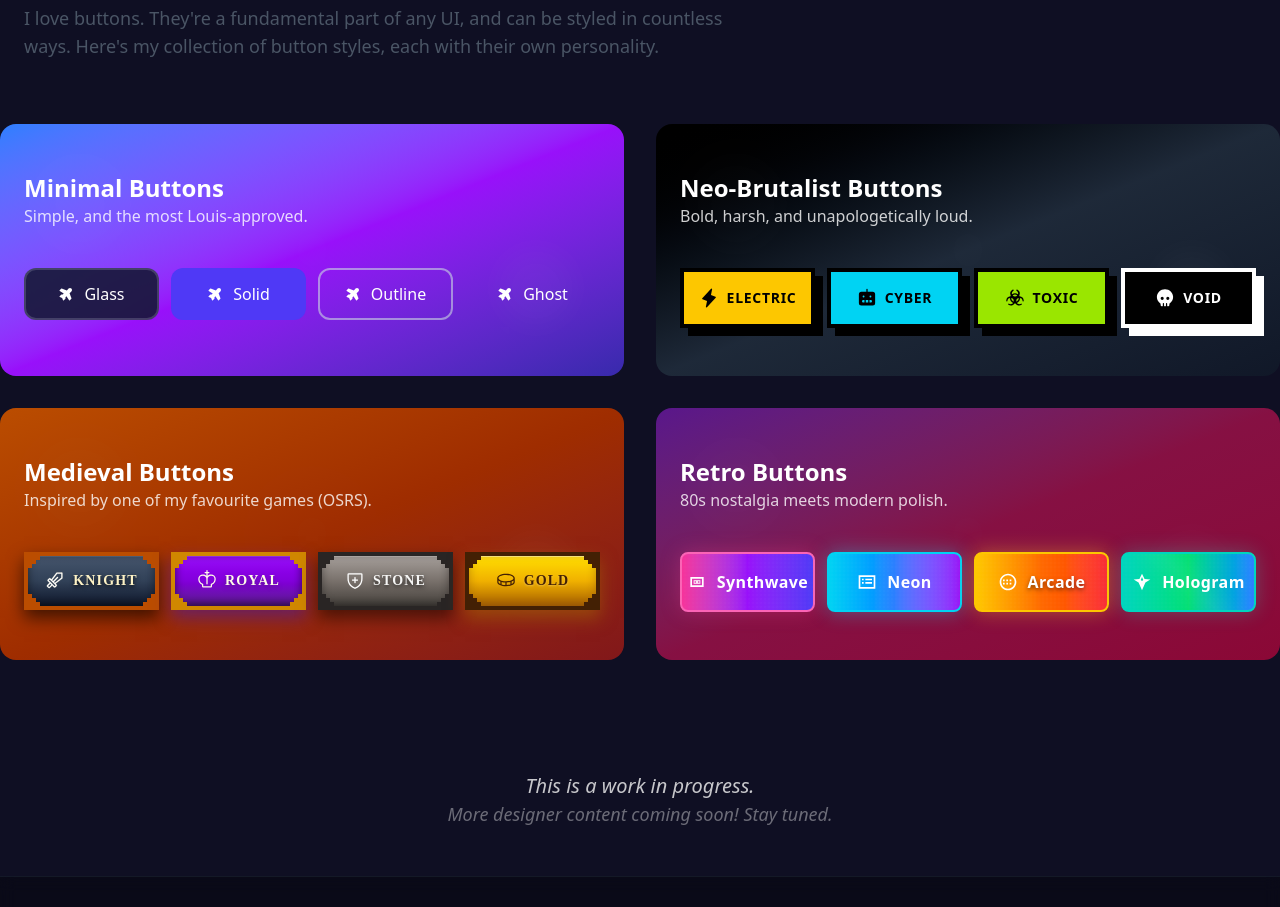
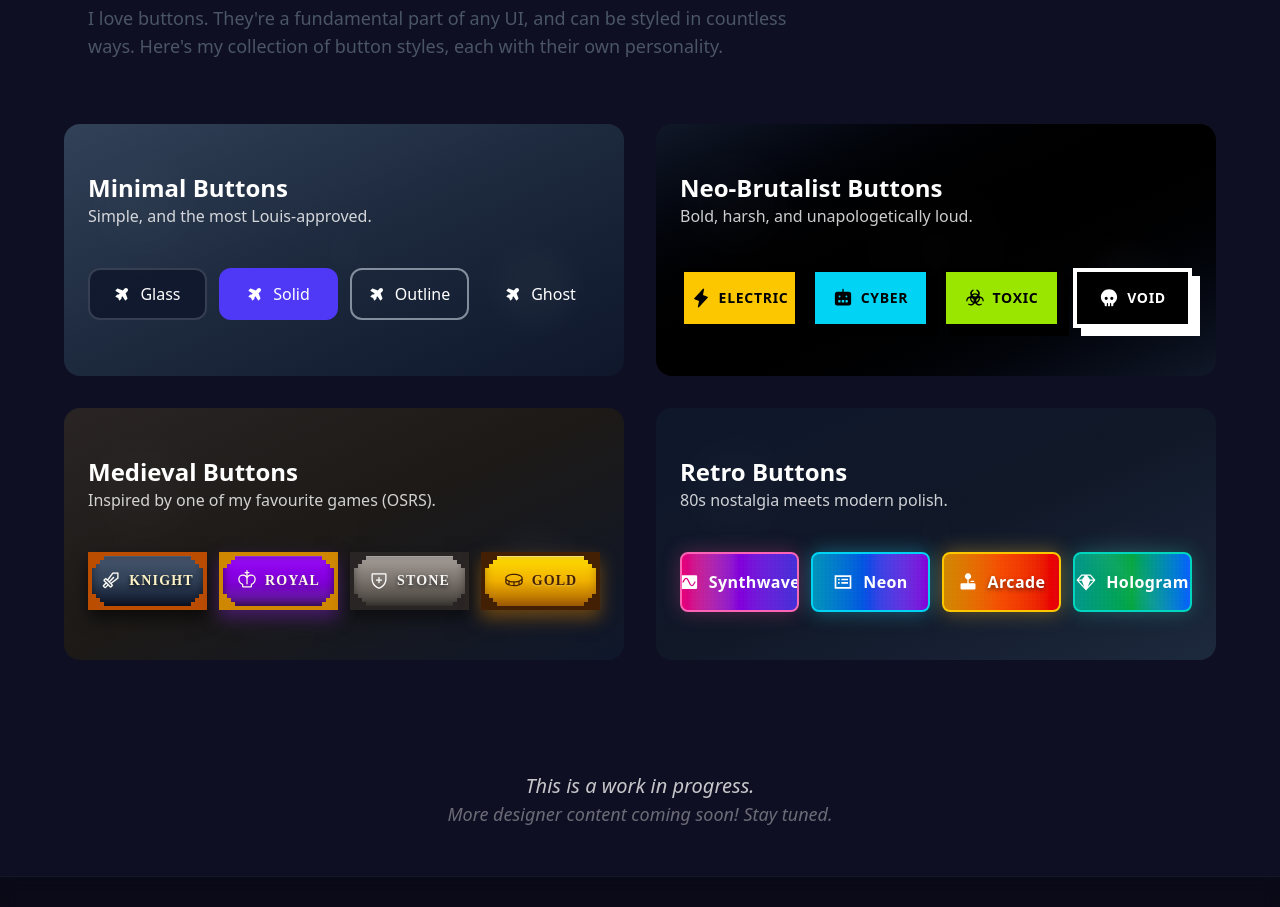
Before and after one commit to LouisLP/persona-portfolio, a Vue app: page /designer in a window 1280 px wide. Shown: the part 1960-2867 px from the top of the page. Built offline with nearby package versions, Linux system fonts and the light colour scheme.

Commit message:
More subtle/visible gradients in background

```diff
--- a/src/components/Designer/ComponentShowcase.vue
+++ b/src/components/Designer/ComponentShowcase.vue
@@ -8,7 +8,7 @@ import BaseTitle from '@/components/Base/BaseTitle.vue'
 </script>
 
 <template>
-  <section class="mx-auto space-y-16 py-16 md:container">
+  <section class="mx-auto space-y-16 px-6 py-16 md:container md:px-16">
     <!-- Button collection -->
     <div>
       <BaseTitle>Button Collection</BaseTitle>
@@ -20,46 +20,46 @@ import BaseTitle from '@/components/Base/BaseTitle.vue'
 
     <!-- Components grid for larger screens -->
     <div class="grid gap-8 xl:grid-cols-2">
-      <!-- Minimal Buttons -->
+      <!-- Minimal Buttons - Subtle cool gradient -->
       <ButtonShowcase
         title="Minimal Buttons"
         description="Simple, and the most Louis-approved."
         :button-component="MinimalButton"
-        gradient-from="from-blue-500"
-        gradient-via="via-purple-600"
-        gradient-to="to-indigo-800"
+        gradient-from="from-slate-700"
+        gradient-via="via-slate-800"
+        gradient-to="to-slate-900"
       />
 
-      <!-- Neo-Brutalist Buttons -->
+      <!-- Neo-Brutalist Buttons - High contrast, stays dark -->
       <ButtonShowcase
         title="Neo-Brutalist Buttons"
         description="Bold, harsh, and unapologetically loud."
         :button-component="NeoBrutalistButton"
-        gradient-from="from-black"
-        gradient-via="via-gray-800"
+        gradient-from="from-gray-900"
+        gradient-via="via-black"
         gradient-to="to-gray-900"
         :variants="['electric', 'cyber', 'toxic', 'void']"
       />
 
-      <!-- Medieval Buttons -->
+      <!-- Medieval Buttons - Warmer, more earthy -->
       <ButtonShowcase
         title="Medieval Buttons"
         description="Inspired by one of my favourite games (OSRS)."
         :button-component="MedievalButton"
-        gradient-from="from-amber-700"
-        gradient-via="via-orange-800"
-        gradient-to="to-red-900"
+        gradient-from="from-stone-800"
+        gradient-via="via-stone-900"
+        gradient-to="to-slate-900"
         :variants="['knight', 'royal', 'stone', 'gold']"
       />
 
-      <!-- Retro Buttons -->
+      <!-- Retro Buttons - Much darker, subtle hint of color -->
       <ButtonShowcase
         title="Retro Buttons"
         description="80s nostalgia meets modern polish."
         :button-component="RetroButton"
-        gradient-from="from-purple-900"
-        gradient-via="via-pink-900"
-        gradient-to="to-rose-900"
+        gradient-from="from-slate-900"
+        gradient-via="via-gray-900"
+        gradient-to="to-slate-800"
         :variants="['synthwave', 'neon', 'arcade', 'hologram']"
       />
     </div>
--- a/src/components/ui/RetroButton.vue
+++ b/src/components/ui/RetroButton.vue
@@ -44,17 +44,16 @@ const buttonStyles = computed(() => {
 
   const variants = {
     synthwave: [
-      'bg-gradient-to-r from-pink-500 via-purple-600 to-indigo-600',
+      'bg-gradient-to-r from-pink-600 via-purple-700 to-indigo-700',
       'border-pink-400 text-white',
       'shadow-[0_0_20px_rgba(236,72,153,0.3)]',
       'hover:shadow-[0_0_30px_rgba(236,72,153,0.5)] hover:border-pink-300 hover:scale-105',
       'active:scale-100 active:shadow-[0_0_15px_rgba(236,72,153,0.4)]',
       'focus-visible:ring-2 focus-visible:ring-pink-400 focus-visible:ring-offset-2',
-      // Animated background
       'before:absolute before:inset-0 before:bg-gradient-to-r before:from-transparent before:via-white/10 before:to-transparent before:-translate-x-full hover:before:translate-x-full before:transition-transform before:duration-700',
     ],
     neon: [
-      'bg-gradient-to-r from-cyan-400 via-blue-500 to-purple-600',
+      'bg-gradient-to-r from-cyan-600 via-blue-700 to-purple-700',
       'border-cyan-400 text-white',
       'shadow-[0_0_20px_rgba(34,211,238,0.4)]',
       'hover:shadow-[0_0_30px_rgba(34,211,238,0.6)] hover:border-cyan-300 hover:scale-105',
@@ -63,7 +62,7 @@ const buttonStyles = computed(() => {
       'before:absolute before:inset-0 before:bg-gradient-to-r before:from-transparent before:via-white/10 before:to-transparent before:-translate-x-full hover:before:translate-x-full before:transition-transform before:duration-700',
     ],
     arcade: [
-      'bg-gradient-to-r from-yellow-400 via-orange-500 to-red-500',
+      'bg-gradient-to-r from-yellow-600 via-orange-600 to-red-600',
       'border-yellow-400 text-white',
       'shadow-[0_0_20px_rgba(251,191,36,0.4)]',
       '[text-shadow:_0_2px_4px_rgb(0_0_0_/_50%)]',
@@ -73,13 +72,12 @@ const buttonStyles = computed(() => {
       'before:absolute before:inset-0 before:bg-gradient-to-r before:from-transparent before:via-white/15 before:to-transparent before:-translate-x-full hover:before:translate-x-full before:transition-transform before:duration-700',
     ],
     hologram: [
-      'bg-gradient-to-r from-teal-400 via-green-400 to-blue-500',
+      'bg-gradient-to-r from-teal-600 via-green-600 to-blue-600',
       'border-teal-400 text-white',
       'shadow-[0_0_20px_rgba(45,212,191,0.3)]',
       'hover:shadow-[0_0_30px_rgba(45,212,191,0.5)] hover:border-teal-300 hover:scale-105',
       'active:scale-100 active:shadow-[0_0_15px_rgba(45,212,191,0.4)]',
       'focus-visible:ring-2 focus-visible:ring-teal-400 focus-visible:ring-offset-2',
-      // Iridescent shimmer effect
       'before:absolute before:inset-0 before:bg-gradient-to-r before:from-transparent before:via-white/20 before:to-transparent before:-translate-x-full hover:before:translate-x-full before:transition-transform before:duration-1000',
       'after:absolute after:inset-0 after:bg-[linear-gradient(45deg,transparent_30%,rgba(255,255,255,0.1)_50%,transparent_70%)] after:animate-pulse',
     ],
@@ -130,15 +128,19 @@ const buttonStyles = computed(() => {
 
     <!-- Content -->
     <div :class="loading ? 'invisible' : 'relative z-10 flex items-center justify-center gap-2.5'">
-      <!-- Retro Icons -->
-      <!-- Cassette Tape -->
+      <!-- Wave -->
       <svg
         v-if="icon && variant === 'synthwave'"
         class="h-5 w-5 flex-shrink-0"
         fill="currentColor"
-        viewBox="0 0 24 24"
+        xmlns="http://www.w3.org/2000/svg"
+        width="16"
+        height="16"
+        viewBox="0 0 256 256"
       >
-        <path d="M4 6h16v12H4V6zm2 2v8h12V8H6zm2 2h8v4H8v-4zm1 1v2h2v-2H9zm4 0v2h2v-2h-2z" />
+        <path
+          d="M216,40H40A16,16,0,0,0,24,56V200a16,16,0,0,0,16,16H216a16,16,0,0,0,16-16V56A16,16,0,0,0,216,40Zm-4.78,91.44c-16.68,35-31.06,50.56-46.65,50.56-19.68,0-31.39-24.56-43.79-50.56C112,113,101,90,91.43,90c-3.74,0-14.37,4-32.21,41.44a8,8,0,0,1-14.44-6.88C61.46,89.59,75.84,74,91.43,74c19.68,0,31.39,24.56,43.79,50.56C144,143,155,166,164.57,166c3.74,0,14.37-4,32.21-41.44a8,8,0,1,1,14.44,6.88Z"
+        ></path>
       </svg>
 
       <!-- Computer Terminal -->
@@ -153,16 +155,19 @@ const buttonStyles = computed(() => {
         />
       </svg>
 
-      <!-- Game Controller -->
+      <!-- Joystick -->
       <svg
         v-if="icon && variant === 'arcade'"
         class="h-5 w-5 flex-shrink-0"
         fill="currentColor"
-        viewBox="0 0 24 24"
+        xmlns="http://www.w3.org/2000/svg"
+        width="16"
+        height="16"
+        viewBox="0 0 256 256"
       >
         <path
-          d="M6 9h2v2H6V9zm0 4h2v2H6v-2zm4-4h2v2h-2V9zm0 4h2v2h-2v-2zm4-4h2v2h-2V9zm0 4h2v2h-2v-2zM2 12C2 6.48 6.48 2 12 2s10 4.48 10 10-4.48 10-10 10S2 17.52 2 12zm2 0c0 4.41 3.59 8 8 8s8-3.59 8-8-3.59-8-8-8-8 3.59-8 8z"
-        />
+          d="M224,160v48a16,16,0,0,1-16,16H48a16,16,0,0,1-16-16V160a16,16,0,0,1,16-16h72V95.19a40,40,0,1,1,16,0V144h72A16,16,0,0,1,224,160Zm-64-40a8,8,0,0,0,8,8h32a8,8,0,0,0,0-16H168A8,8,0,0,0,160,120Z"
+        ></path>
       </svg>
 
       <!-- Prism/Diamond -->
@@ -170,11 +175,14 @@ const buttonStyles = computed(() => {
         v-if="icon && variant === 'hologram'"
         class="h-5 w-5 flex-shrink-0"
         fill="currentColor"
-        viewBox="0 0 24 24"
+        xmlns="http://www.w3.org/2000/svg"
+        width="16"
+        height="16"
+        viewBox="0 0 256 256"
       >
         <path
-          d="M12 2l3.09 6.26L22 9l-5.91 3.74L12 22l-4.09-9.26L2 9l6.91-.74L12 2zm0 4.13L10.5 9.5 12 10.87 13.5 9.5 12 6.13z"
-        />
+          d="M246,98.73l-56-64A8,8,0,0,0,184,32H72a8,8,0,0,0-6,2.73l-56,64a8,8,0,0,0,.17,10.73l112,120a8,8,0,0,0,11.7,0l112-120A8,8,0,0,0,246,98.73ZM222.37,96H180L144,48h36.37ZM74.58,112l30.13,75.33L34.41,112Zm106.84,0h40.17l-70.3,75.33ZM75.63,48H112L76,96H33.63Z"
+        ></path>
       </svg>
 
       <!-- Text with retro styling -->
```
